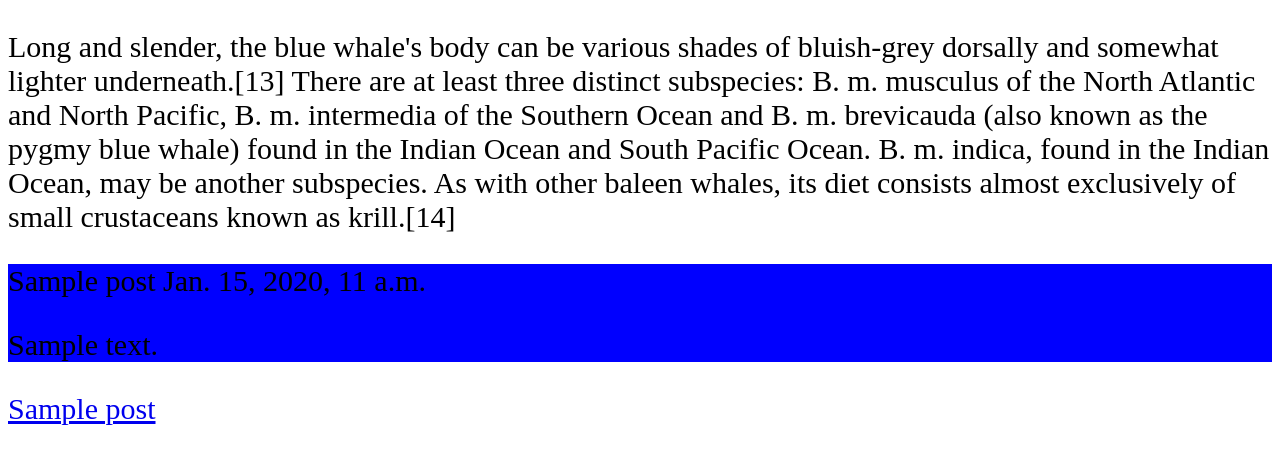
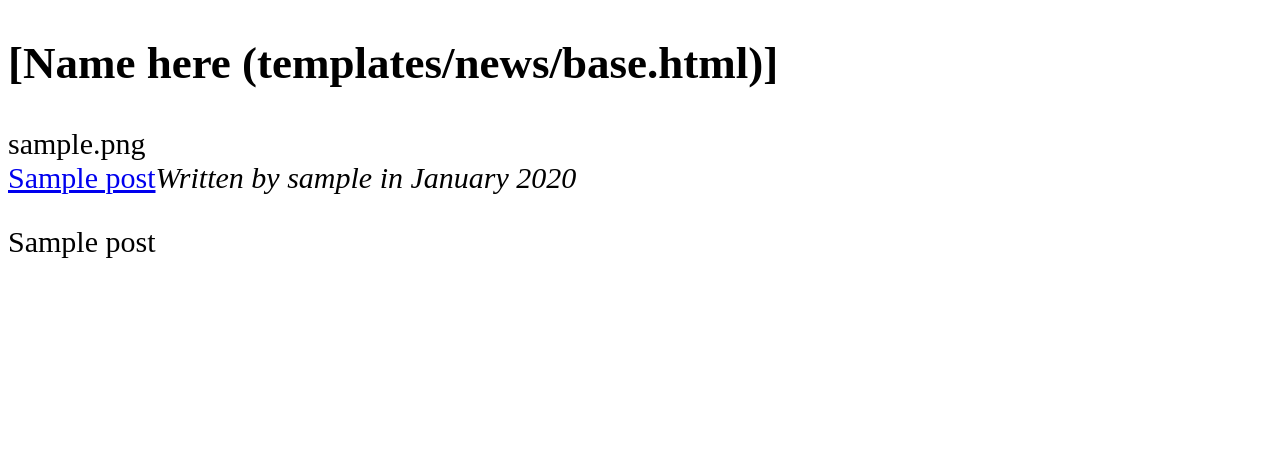
Before and after one commit to Braelan/djangostories, a Django app: page / in a window 1280 px wide. Shown: the top 464 px of the page. Run offline with Django 3.2, Linux system fonts and the light colour scheme; tables that the repository leaves empty hold one stand-in row (values such as "Sample post"); some libraries are stand-ins or nearby versions.

Commit message:
added sql column

```diff
--- a/news/models.py
+++ b/news/models.py
@@ -5,7 +5,9 @@ from django.db import models
 class Post(models.Model):
   author = models.ForeignKey('auth.User')
   title = models.CharField(max_length=200)
+  image = models.ImageField(null=True)
   text = models.TextField()
+  subtitle = models.TextField(null=True)
   created_date = models.DateTimeField( blank= True, null=True)
   published_date = models.DateTimeField( blank= True, null=True)
 
--- a/news/static/news/views/post_show.js
+++ b/news/static/news/views/post_show.js
@@ -8,10 +8,23 @@ FamiasNews.Views.PostShow = Backbone.View.extend({
   },
 
   render: function() {
-     var model = this.collection.getOrFetch(this.id);
-     var body = this.model.escape('title');
-     this.$el.html(body);
+     $Article = this.makeArticle();
+     this.$el.empty().append($Article)
      return this;
+  },
+
+  makeArticle: function() {
+    var model = this.model
+    var $Article = $('<div></div>');
+    var $title = $('<h1></h1>', {
+      text: this.model.escape("title")
+    })
+    var $body = $('<p></p>', {
+      text: this.model.escape("text")
+    })
+    $Article.append($title);
+    $Article.append($body);
+    return $Article;
   }
 
 
--- a/news/static/news/views/posts_index.js
+++ b/news/static/news/views/posts_index.js
@@ -12,18 +12,60 @@ FamiasNews.Views.PostsIndex = Backbone.View.extend({
 
     //this injects into the span element as set in famiasnews.js $root and
     //displayed in base.html
+
     var $index = $("<ul></ul>")
     var posts = this.collection
-    if (posts.length > 0) {
+    if (posts.length > 0 && $("a").length === 0) {
       posts.each( function(post){
-        var $li = $("<a></a>")
-        $li.text(post.escape("title"));
-        link = '#posts/' + post.escape("id");
-        $li.attr('href', link)
-        this.$el.append($li)
+        var $post = $('<div></div', {
+          "class": "post"
+        });
+        if (post.escape("author") != "Null") {
+        $title = this._create_link(post);
+        $date = this._create_author_published_date(post);
+        $subtitle = this._create_subtitle(post);
+        $post.append($title);
+        $post.append($date)
+        $post.append($subtitle);
+        this.$el.append($post);
+        this.$el.append("<br>");
+      }
       }.bind(this))
     }
 
     return this;
+  },
+
+// create a link for use as the post title in render
+  _create_link: function (post) {
+    var $li = $("<a></a>");
+    $li.text(post.escape("title"));
+    link = '#posts/' + post.escape("id");
+    $li.attr('href', link);
+    return $li;
+  },
+  // create the body of the post as a <p>
+  _create_subtitle: function (post) {
+    $subtitle = $('<p></p>', {
+                  text: post.escape("subtitle")
+    })
+    return $subtitle;
+
+  },
+
+  _create_author_published_date: function (post) {
+      var months = ['January', 'February', 'March', 'April', 'May', 'June', 'July',
+                      "August", "September", "October", "November", "December"]
+      var text = post.escape("published_date");
+
+      var groups = text.split("-");
+      var published_month = " " + months[parseInt(groups[1]) - 1] + " " + groups[0];
+      var authordate = "Written by " + post.escape("author") + ' in' + published_month;
+
+    $authordate = $('<em></em>', {
+                    text: authordate
+    });
+    return $authordate;
   }
+
 })
--- a/news/templates/news/base.html
+++ b/news/templates/news/base.html
@@ -18,7 +18,7 @@
     <title></title>
   </head>
   <body>
-
+<h2> [Name here (templates/news/base.html)] </h2>
  {% block content %}
  {% endblock %}
 
--- a/news/templates/news/post_list.html
+++ b/news/templates/news/post_list.html
@@ -1,23 +1,8 @@
 {% extends "news/base.html" %}
 
 {% block content %}
-<p>
-Long and slender,
-the blue whale's body can be various shades of bluish-grey dorsally and somewhat lighter underneath.[13]
-There are at least three distinct subspecies: B. m. musculus of the North Atlantic and North Pacific, B. m.
-intermedia of the Southern Ocean and B. m. brevicauda (also known as the pygmy blue whale) found in the Indian Ocean
- and South Pacific Ocean. B. m. indica, found in the Indian Ocean, may be another subspecies.
- As with other baleen whales, its diet consists almost exclusively of small crustaceans known as krill.[14]
- </p>
-
- <div class="nojax">
- {% for post in posts %}
-   {{post.title}}
-
-   {{post.published_date}}
-
-   {{post.text|linebreaks}}
+<!-- can put django template interpolation here -->
+{% for post in posts %}
+  {{post.image}}
  {% endfor %}
- </div>
-
 {% endblock %}
--- a/news_api/views.py
+++ b/news_api/views.py
@@ -20,7 +20,8 @@ def get(request):
             postdict.append( dict(id=post.id,
                                    title=post.title, text=post.text,
                                    author=post.author.username, created_date=post.created_date,
-                                    published_date=post.published_date))
+                                    published_date=post.published_date,
+                                    subtitle=post.subtitle,))
     return JsonResponse(postdict, safe=False)
 
 
@@ -31,8 +32,12 @@ def get_post(request, pk):
                        text=post.text,
                     author=post.author.username,
                     created_date = post.created_date,
-                    published_date=post.published_date
+                    published_date=post.published_date,
+
                    )
+
+
+
     return JsonResponse(postprejson)
 
 
```
Also changed, not shown: Ballena_gris_adulta_con_su_ballenato.jpg (added), news/migrations/0001_initial.py (added), news/migrations/0002_auto_20151204_0437.py (added), news/migrations/0003_post_image.py (added), news/migrations/__init__.py (added), 7 other files.
